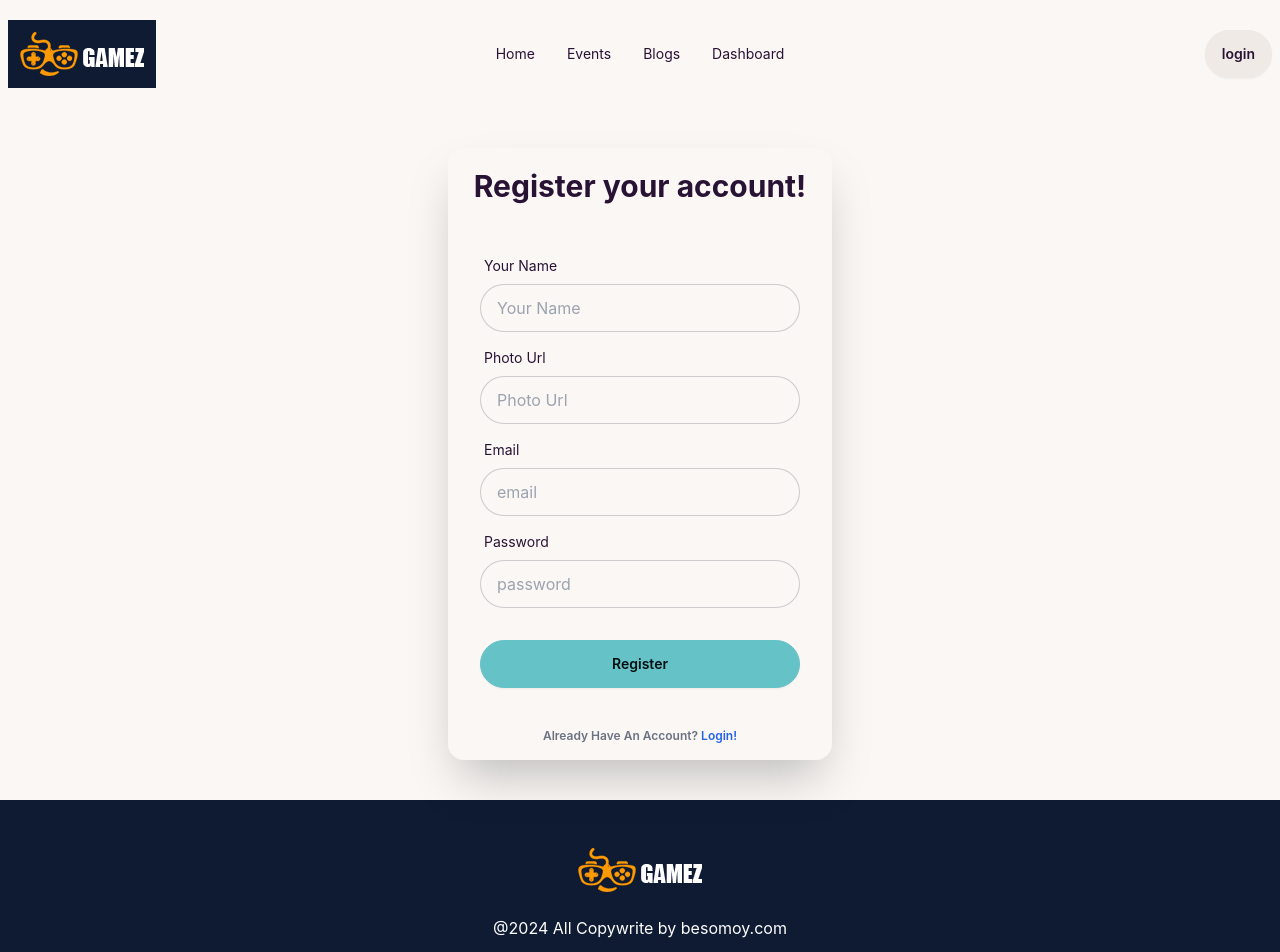
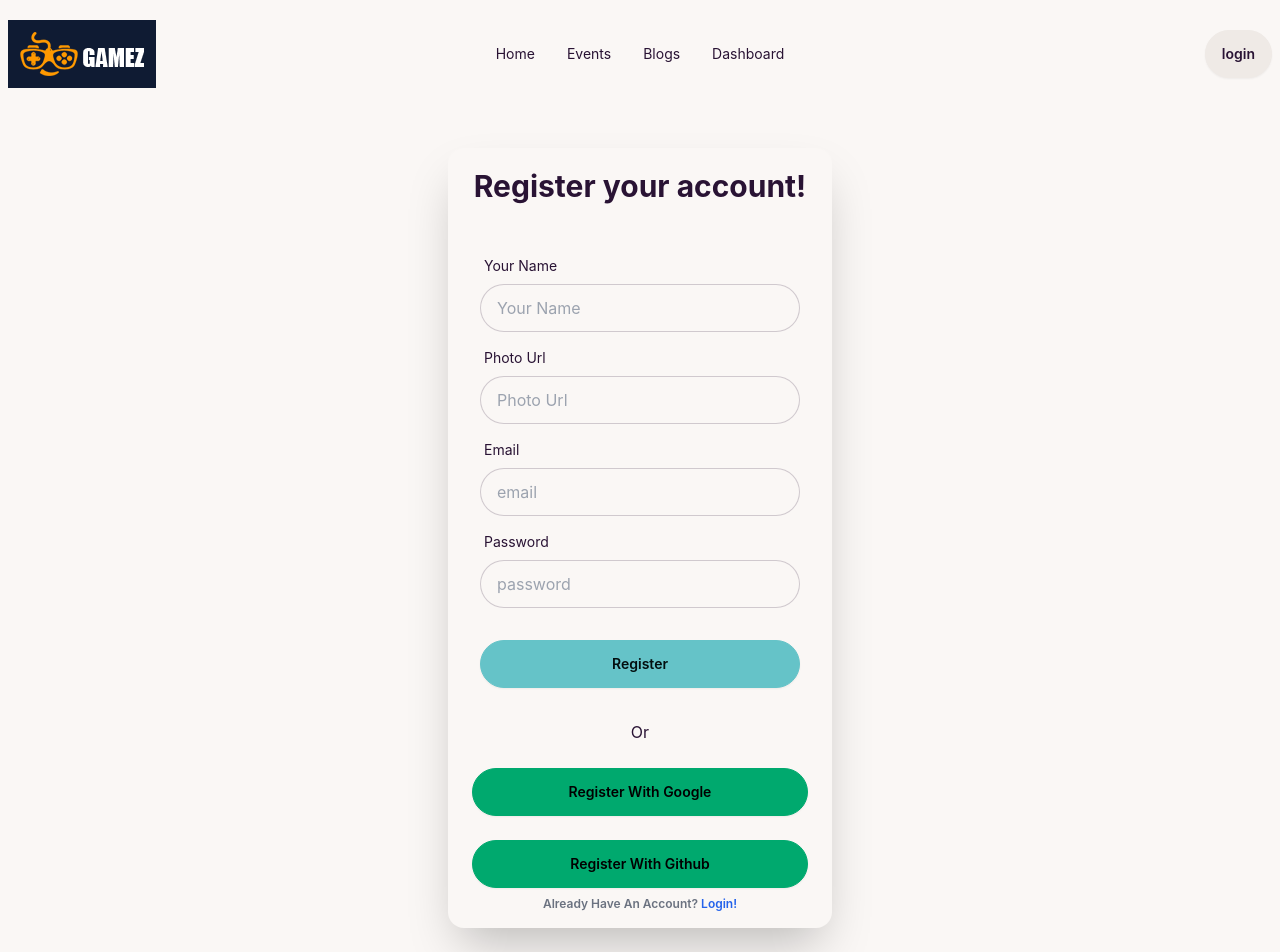
Before and after one commit to armansomoy/gaming-event-management-website, a React (Vite) app: page /register in a window 1280 px wide. Shown: the top 952 px of the page. Built offline with nearby package versions, Linux system fonts and the light colour scheme; no server answers.

Commit message:
register and user

```diff
--- a/src/Pages/Login/Login.jsx
+++ b/src/Pages/Login/Login.jsx
@@ -32,7 +32,10 @@ const Login = () => {
 
   const handleGoogleLogIn = () => {
     userGoogleLogIn()
-      .then((res) => console.log(res.user))
+      .then((res) => {
+        console.log(res.user);
+        toast("Your Successfully Loged In");
+      })
       .catch((err) => console.log(err));
   };
 
@@ -40,6 +43,7 @@ const Login = () => {
     userGithubLogin()
       .then((res) => {
         console.log(res.user);
+        toast("Your Successfully Loged In");
       })
       .catch((err) => console.log(err));
   };
--- a/src/Pages/Register/Register.jsx
+++ b/src/Pages/Register/Register.jsx
@@ -7,11 +7,10 @@ import { ToastContainer, toast } from "react-toastify";
 import "react-toastify/dist/ReactToastify.css";
 
 const Register = () => {
-  const { signUp } = useContext(AuthContext);
+  const { signUp, userGoogleLogIn, userGithubLogin } = useContext(AuthContext);
 
   const handleRegister = (e) => {
     e.preventDefault();
-
 
     const name = e.target.name.value;
     const email = e.target.email.value;
@@ -29,6 +28,25 @@ const Register = () => {
         console.log(err);
       });
   };
+
+  const handleGoogleLogIn = () => {
+    userGoogleLogIn()
+      .then((res) => {
+        console.log(res.user);
+        toast("Your Successfully Loged In");
+      })
+      .catch((err) => console.log(err));
+  };
+
+  const handleGithubLogin = () => {
+    userGithubLogin()
+      .then((res) => {
+        console.log(res.user);
+        toast("Your Successfully Loged In");
+      })
+      .catch((err) => console.log(err));
+  };
+
   return (
     <div>
       <Navbar></Navbar>
@@ -92,6 +110,13 @@ const Register = () => {
                 <button className="btn btn-primary">Register</button>
               </div>
             </form>
+            <p className="text-center">Or</p>
+            <div className="form-control mt-6 mx-6" onClick={handleGoogleLogIn}>
+              <button className="btn btn-success">Register With Google</button>
+            </div>
+            <div className="form-control mt-6 mx-6" onClick={handleGithubLogin}>
+              <button className="btn btn-success">Register With Github</button>
+            </div>
             <label className="label text-center m-auto mb-2">
               <Link
                 to="/login"
--- a/src/shared/Navbar.jsx
+++ b/src/shared/Navbar.jsx
@@ -26,6 +26,8 @@ const Navbar = () => {
       </li>
     </>
   );
+
+  const defaultImg = 'https://daisyui.com/images/stock/photo-1534528741775-53994a69daeb.jpg';
   return (
     <div className="navbar  container py-5">
       <div className="navbar-start">
@@ -74,7 +76,7 @@ const Navbar = () => {
                 <Link to='/dashboard'>
                   <img
                     alt="Tailwind CSS Navbar component"
-                    src="https://daisyui.com/images/stock/photo-1534528741775-53994a69daeb.jpg"
+                    src={user.photoURL || defaultImg}
                   />
                 </Link>
               </div>
```
